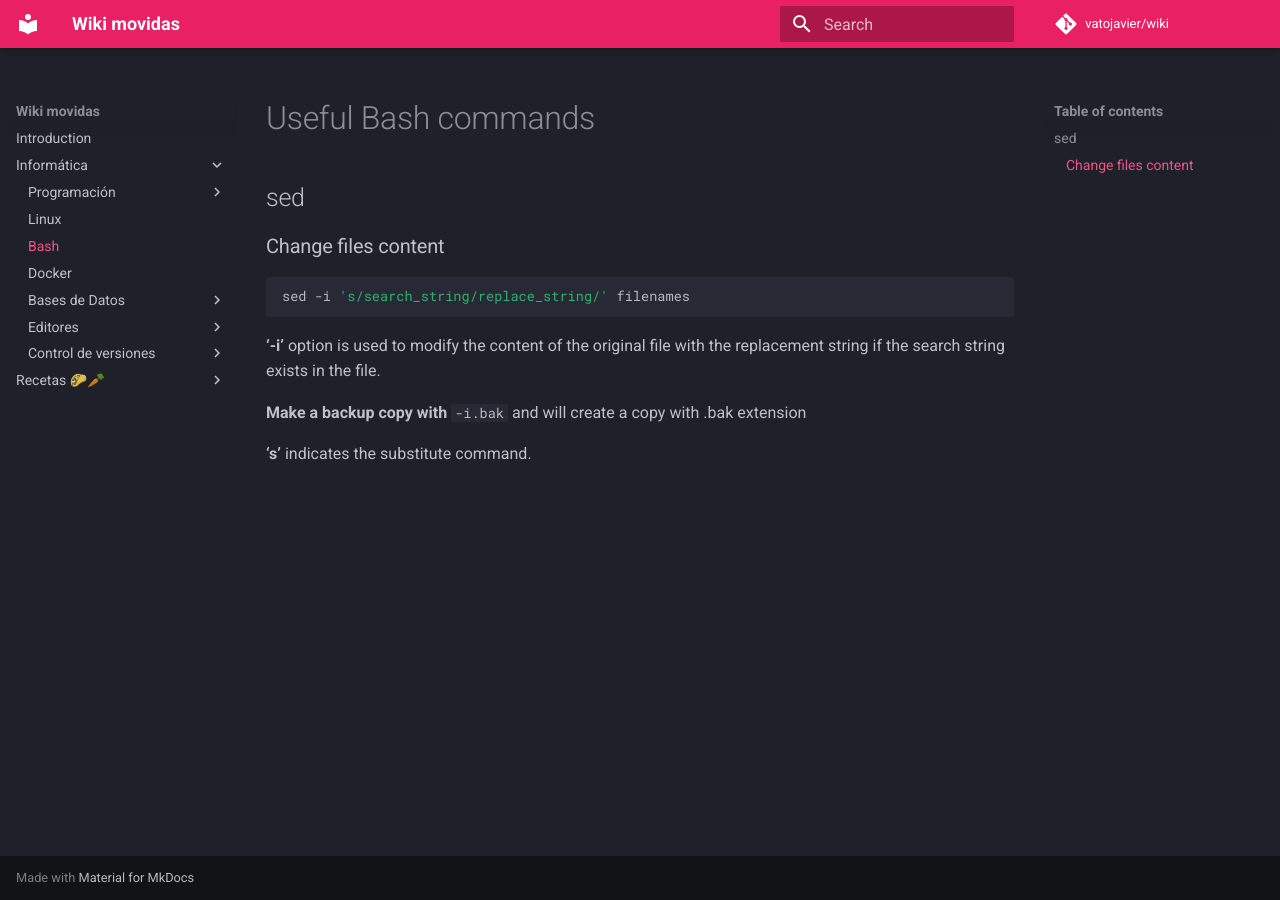
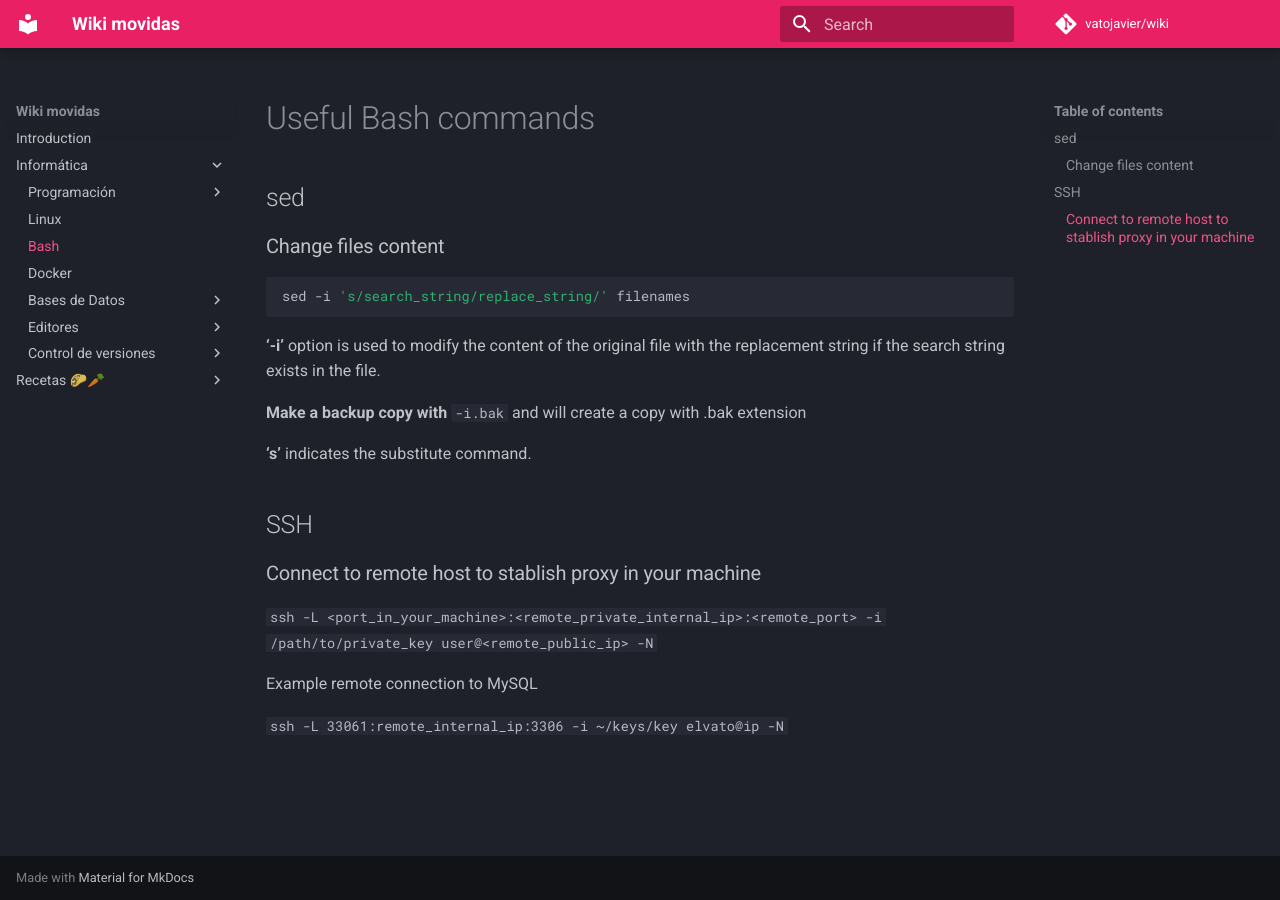
Before and after one commit to vatojavier/wiki, an MkDocs documentation site: the page built from docs/informatica/bash/bash.md, in a window 1280 px wide. Built offline with MkDocs 1.6.1 and Material for MkDocs 9.7.7, drawn with Linux system fonts in a browser that asks for light colours; comment, search, counter and statistics services are not loaded.

Commit message:
Update bash.md

```diff
--- a/docs/informatica/bash/bash.md
+++ b/docs/informatica/bash/bash.md
@@ -11,3 +11,11 @@ sed -i 's/search_string/replace_string/' filenames
 **Make a backup copy with** `-i.bak` and will create a copy with .bak extension
 
 **‘s’** indicates the substitute command.
+
+## SSH
+### Connect to remote host to stablish proxy in your machine
+`ssh -L <port_in_your_machine>:<remote_private_internal_ip>:<remote_port> -i /path/to/private_key user@<remote_public_ip> -N`
+
+Example remote connection to MySQL
+
+`ssh -L 33061:remote_internal_ip:3306 -i ~/keys/key elvato@ip -N`
```
